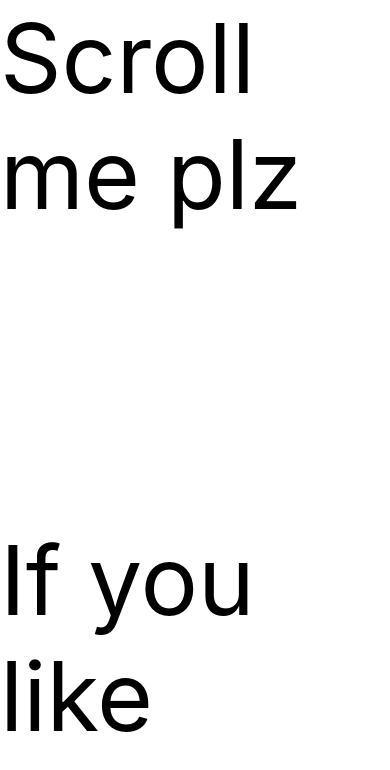
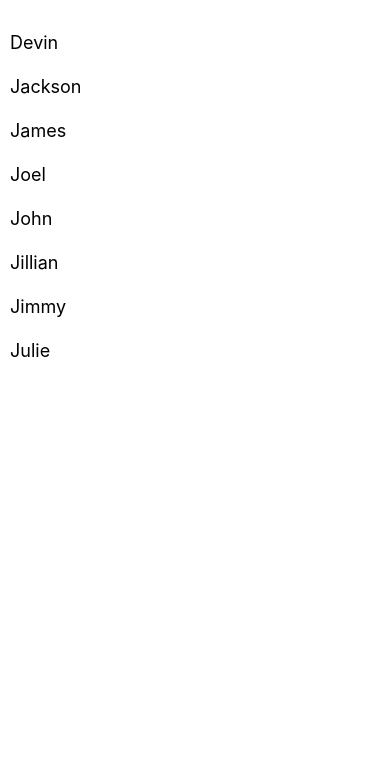
Before and after one commit to AndresTIY/React-Native-Tutorial, a React Native app: screen / in a window 390 px wide. Shown: the top 770 px of the page. Built offline with nearby package versions, Linux system fonts and the light colour scheme.

Commit message:
step ten flatlist

```diff
--- a/App.js
+++ b/App.js
@@ -1,43 +1,36 @@
 import React, { Component } from "react";
-import { AppRegistry, ScrollView, Image, Text } from "react-native";
+import { AppRegistry, FlatList, StyleSheet, Text, View } from "react-native";
 
-export default class IScrolledDownAndWhatHappenedNextShockedMe
-  extends Component {
+export default class FlatListBasics extends Component {
   render() {
     return (
-      <ScrollView>
-        <Text style={{ fontSize: 96 }}>Scroll me plz</Text>
-        <Image source={require("./img/favicon.png")} />
-        <Image source={require("./img/favicon.png")} />
-        <Image source={require("./img/favicon.png")} />
-        <Image source={require("./img/favicon.png")} />
-        <Image source={require("./img/favicon.png")} />
-        <Text style={{ fontSize: 96 }}>If you like</Text>
-        <Image source={require("./img/favicon.png")} />
-        <Image source={require("./img/favicon.png")} />
-        <Image source={require("./img/favicon.png")} />
-        <Image source={require("./img/favicon.png")} />
-        <Image source={require("./img/favicon.png")} />
-        <Text style={{ fontSize: 96 }}>Scrolling down</Text>
-        <Image source={require("./img/favicon.png")} />
-        <Image source={require("./img/favicon.png")} />
-        <Image source={require("./img/favicon.png")} />
-        <Image source={require("./img/favicon.png")} />
-        <Image source={require("./img/favicon.png")} />
-        <Text style={{ fontSize: 96 }}>Whats the best</Text>
-        <Image source={require("./img/favicon.png")} />
-        <Image source={require("./img/favicon.png")} />
-        <Image source={require("./img/favicon.png")} />
-        <Image source={require("./img/favicon.png")} />
-        <Image source={require("./img/favicon.png")} />
-        <Text style={{ fontSize: 96 }}>Framework around?</Text>
-        <Image source={require("./img/favicon.png")} />
-        <Image source={require("./img/favicon.png")} />
-        <Image source={require("./img/favicon.png")} />
-        <Image source={require("./img/favicon.png")} />
-        <Image source={require("./img/favicon.png")} />
-        <Text style={{ fontSize: 80 }}>React Native</Text>
-      </ScrollView>
+      <View style={styles.container}>
+        <FlatList
+          data={[
+            { key: "Devin" },
+            { key: "Jackson" },
+            { key: "James" },
+            { key: "Joel" },
+            { key: "John" },
+            { key: "Jillian" },
+            { key: "Jimmy" },
+            { key: "Julie" }
+          ]}
+          renderItem={({ item }) => <Text style={styles.item}>{item.key}</Text>}
+        />
+      </View>
     );
   }
 }
+
+const styles = StyleSheet.create({
+  container: {
+    flex: 1,
+    paddingTop: 22
+  },
+  item: {
+    padding: 10,
+    fontSize: 18,
+    height: 44
+  }
+});
```
